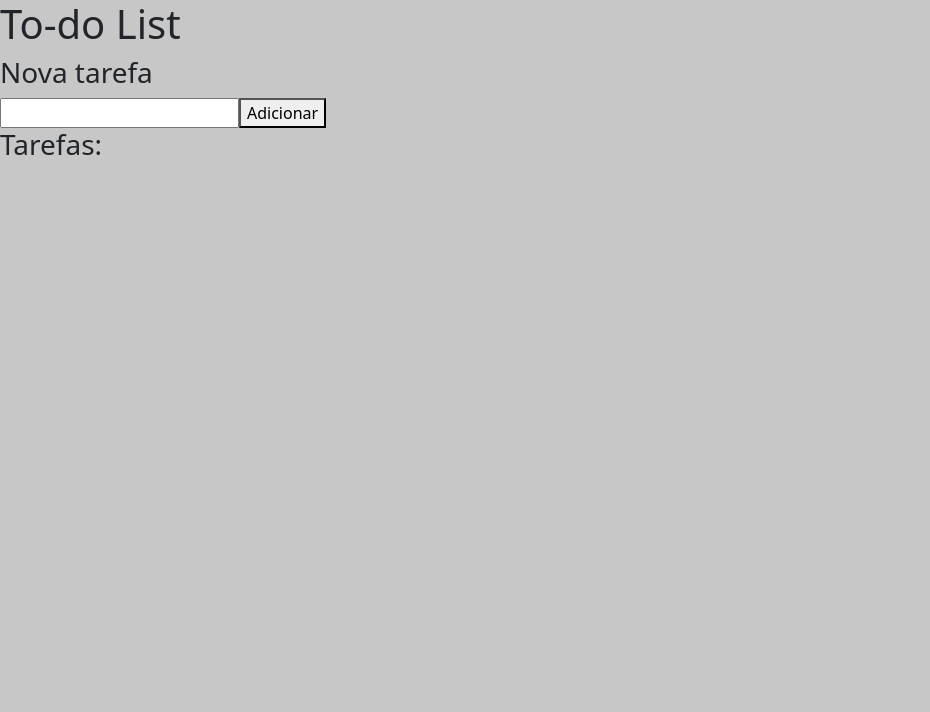
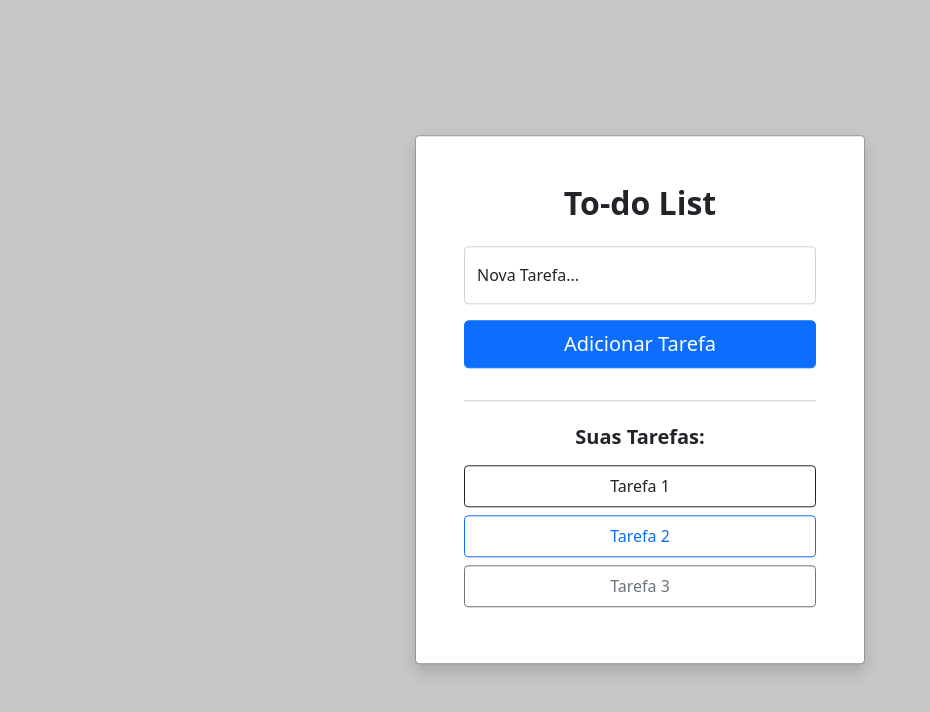
Before and after one commit to rafaringa/bootcamp-todolist, a plain HTML site: page index.html in a window 1280 px wide. Shown: the whole page, without its empty margins (0-930 px from the left). Drawn offline with nearby package versions, Linux system fonts and the light colour scheme.

Commit message:
Adicionado Bootstrap

```diff
--- a/assets/css/styles.css
+++ b/assets/css/styles.css
@@ -5,3 +5,10 @@ span {
     padding: 10px;
     width: 100%;
 }
+.modal-content{
+    max-width: 500px;
+}
+
+.todo{
+    min-width: 450px;
+}
--- a/index.html
+++ b/index.html
@@ -12,18 +12,35 @@
 <!-- Atividade do Bootcamp da DIO.me -->
 
 <body>
-    <div id='central'>
-        <div>
-            <h1>To-do List</h1>
+<!-- Bootstrap -->
+<div class="position-absolute top-50 start-50 translate-middle todo">
+<div class="modal-content rounded-5 shadow">
+    <div class="p-5 pb-4 border-bottom-0 text-center">
+      <h2 class="fw-bold mb-0 text-center">To-do List</h2>
+    </div>
+    <div class="modal-body p-5 pt-0">
+      <form class="" data-bitwarden-watching="1">
+        <div class="form-floating mb-3">
+          <input type="test" class="form-control rounded-4" id="floatingInput" placeholder="Digite sua nova Tarefa">
+          <label for="floatingInput">Nova Tarefa...</label>
         </div>
-        <div>
-            <h3>Nova tarefa</h3>
-            <input type="text" name="novatarefanome" id="nometarefa" value="" /><button onclick="insereTarefa()">Adicionar</button>
-        </div>
-        <h3>Tarefas:</h3>
-        <div id="todolist">
-        </div>
+        <button class="w-100 mb-2 btn btn-lg rounded-4 btn-primary" type="submit">Adicionar Tarefa</button>
+        <hr class="my-4">
+        <h2 class="fs-5 fw-bold mb-3 text-center">Suas Tarefas:</h2>
+        <span class="w-100 py-2 mb-2 btn btn-outline-dark rounded-4 text-left" type="submit">
+          Tarefa 1
+        </span>
+        <span class="w-100 py-2 mb-2 btn btn-outline-primary rounded-4" type="submit">
+          Tarefa 2
+        </span>
+        <span class="w-100 py-2 mb-2 btn btn-outline-secondary rounded-4" type="submit">
+          Tarefa 3
+        </span>
+      </form>
     </div>
+  </div>
+  </div>
+  <!-- Fim Bootstrap -->
     <script type="text/javascript" src="assets/js/scripts.js"></script>
 </body>
 </html>
```
